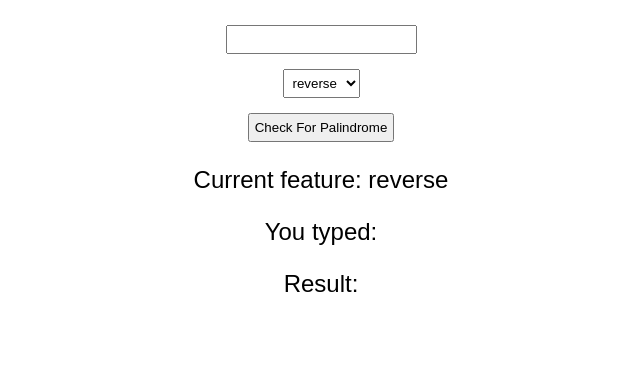
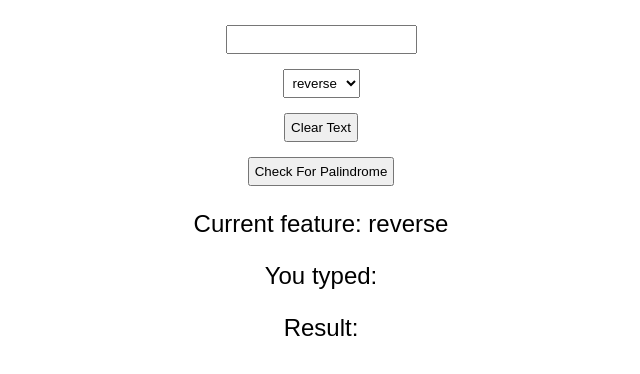
Before and after one commit to salrey/react-forms-codealong-starting-point, a React (Create React App) app: page / in a window 1280 px wide. Shown: the top 374 px of the page, without its empty margins (319-959 px from the left). Built offline with nearby package versions, Linux system fonts and the light colour scheme.

Commit message:
Adds Clear Text button.

```diff
--- a/src/App.js
+++ b/src/App.js
@@ -22,6 +22,8 @@ class App extends React.Component {
             <option value="emojify">emojify</option>
           </select>
 
+          <button>Clear Text</button>
+
           <button type="submit">Check For Palindrome</button>
         </form>
 
```
